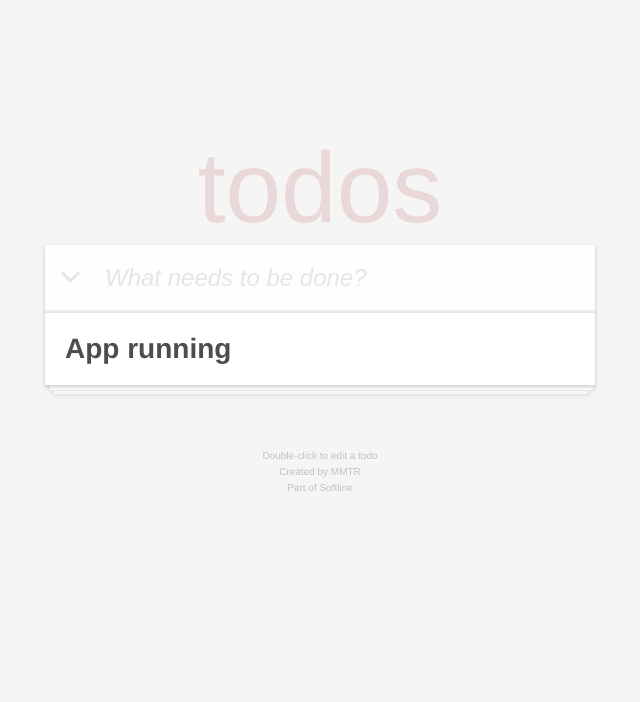
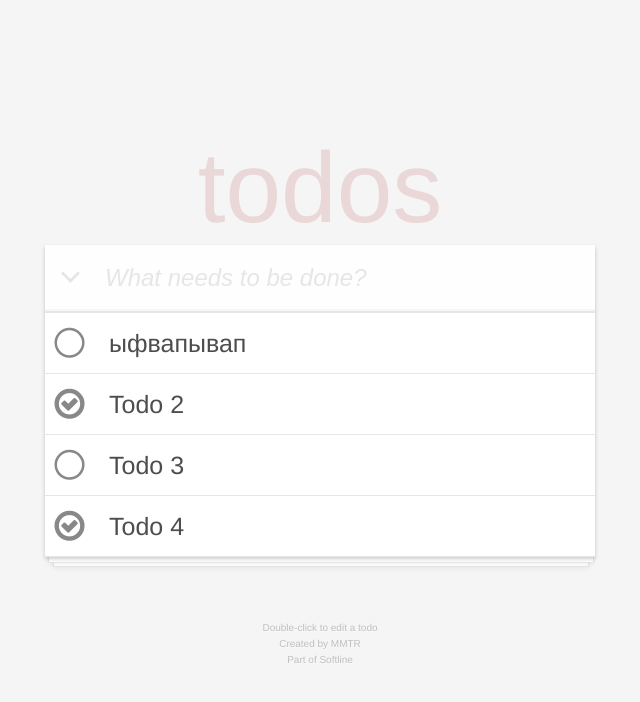
Before and after one commit to IlyaTheCreator/todo-app-ui, a React (Create React App) app: page / in a window 1280 px wide. Shown: the top 702 px of the page, without its empty margins (320-960 px from the left). Built offline with nearby package versions, Linux system fonts and the light colour scheme.

Commit message:
Start turning TodosManager into central app's point

```diff
--- /dev/null
+++ b/src/components/TodoList/Todo/Todo.module.css
@@ -0,0 +1,31 @@
+.todo {
+  display: flex;
+  align-items: center;
+  border-bottom: 1px solid #e6e6e6;
+  cursor: pointer;
+  color: inherit;
+}
+
+.todo-name {
+  flex-grow: 1;
+  word-break: break-all;
+  line-height: 1.2;
+  transition: color 0.4s;
+  font-size: 25px;
+  padding: 15px;
+}
+
+.icon-circle {
+  font-size: 35px;
+  color: rgb(136, 136, 136);
+}
+
+.close-icon {
+  font-size: 15px;
+  margin-right: 10px;
+  color: rgb(136, 136, 136);
+}
+
+.close-icon:hover {
+  color: #000;
+}
--- /dev/null
+++ b/src/components/TodoList/Todo/index.tsx
@@ -0,0 +1,42 @@
+import React, { useState } from "react";
+
+import classes from "./Todo.module.css";
+
+interface TodoProps {
+  name: string;
+  isCompleted: boolean;
+  onClick: (data: any) => void;
+  key: any;
+}
+
+const Todo: React.FC<TodoProps> = ({ name, isCompleted, onClick }) => {
+  const [closeIconShown, setCloseIconShown] = useState<boolean>(false);
+
+  const mouseEnterHandler = () => setCloseIconShown(true);
+  const mouseLeaveHandler = () => setCloseIconShown(false);
+
+  const circleIconClasses = [classes["icon-circle"]];
+  isCompleted
+    ? circleIconClasses.push("icon-ok-circled2")
+    : circleIconClasses.push("icon-circle-thin");
+
+  return (
+    <div
+      onMouseEnter={mouseEnterHandler}
+      onMouseLeave={mouseLeaveHandler}
+      className={classes.todo}
+    >
+      <i
+        onClick={() => onClick(isCompleted)}
+        className={circleIconClasses.join(" ")}
+      />
+      <p className={classes["todo-name"]}>{name}</p>
+
+      {closeIconShown && (
+        <i className={`icon-cancel ${classes["close-icon"]}`} />
+      )}
+    </div>
+  );
+};
+
+export default Todo;
--- /dev/null
+++ b/src/components/TodoList/index.tsx
@@ -0,0 +1,29 @@
+import React from "react";
+import Todo from "./Todo";
+
+import { Todo as TodoType } from "../TodosManager";
+
+// import classes from "./TodoList.module.css";
+
+interface TodoListProps {
+  todos: TodoType[];
+}
+
+const TodoList: React.FC<TodoListProps> = ({ todos }) => {
+  const handleClick = (data: any) => {
+    console.log(data);
+  };
+
+  const todoItems: JSX.Element[] = todos.map((todo: TodoType) => (
+    <Todo
+      onClick={handleClick}
+      name={todo.name}
+      isCompleted={todo.isCompleted}
+      key={todo.id}
+    />
+  ));
+
+  return <ul>{todoItems}</ul>;
+};
+
+export default TodoList;
--- a/src/components/TodosManager/index.tsx
+++ b/src/components/TodosManager/index.tsx
@@ -1,14 +1,44 @@
 import React from "react";
 
 import AddTodo from "../AddTodo";
+import TodoList from "../TodoList";
 
 import classes from "./TodosManager.module.css";
+
+export type Todo = {
+  id: string;
+  name: string;
+  isCompleted: boolean;
+};
+
+const MOCK_TODOS: Todo[] = [
+  {
+    id: "1",
+    name: "ыфвапывап",
+    isCompleted: false,
+  },
+  {
+    id: "2",
+    name: "Todo 2",
+    isCompleted: true,
+  },
+  {
+    id: "3",
+    name: "Todo 3",
+    isCompleted: false,
+  },
+  {
+    id: "4",
+    name: "Todo 4",
+    isCompleted: true,
+  },
+];
 
 const TodosManager: React.FC = () => {
   return (
     <main className={classes["todos-manager"]}>
       <AddTodo />
-      <h1 style={{ margin: 20, paddingBottom: 20 }}>App running</h1>
+      <TodoList todos={MOCK_TODOS} />
     </main>
   );
 };
--- a/tsconfig.json
+++ b/tsconfig.json
@@ -16,7 +16,7 @@
     "module": "esnext",
     "moduleResolution": "node",
     "resolveJsonModule": true,
-    "isolatedModules": true,
+    "isolatedModules": false,
     "noEmit": true,
     "jsx": "react-jsx"
   },
```
Also changed, not shown: src/components/TodoList/TodoList.module.css (added).
